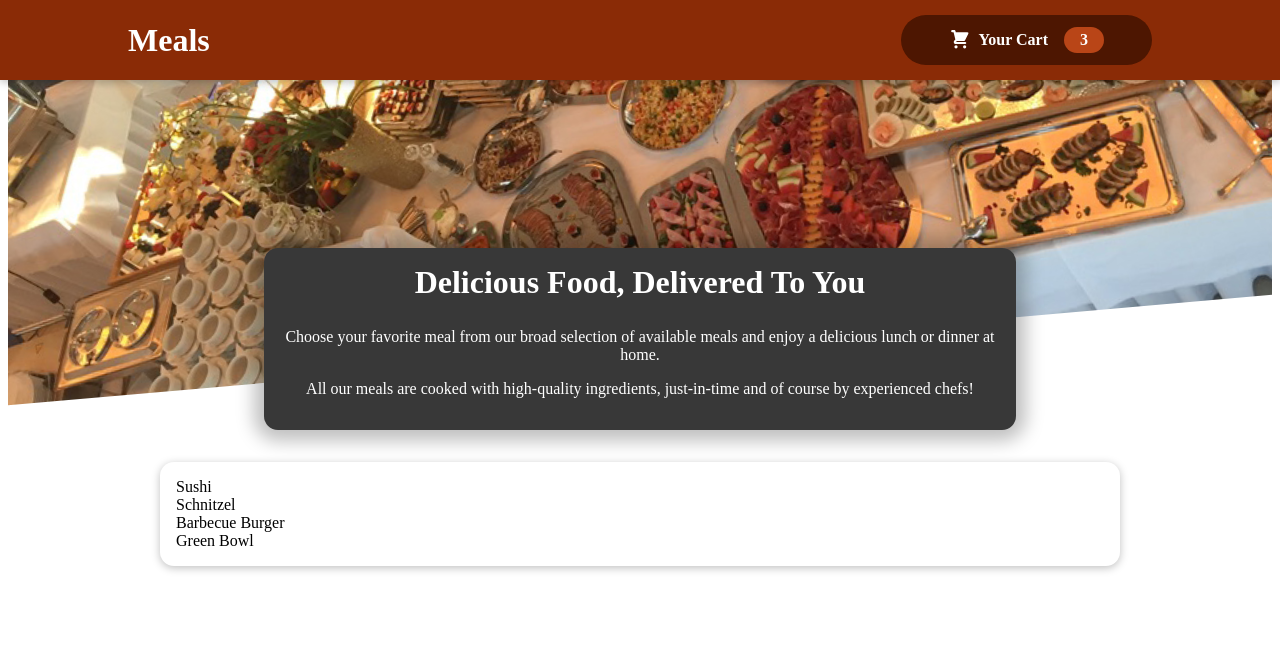
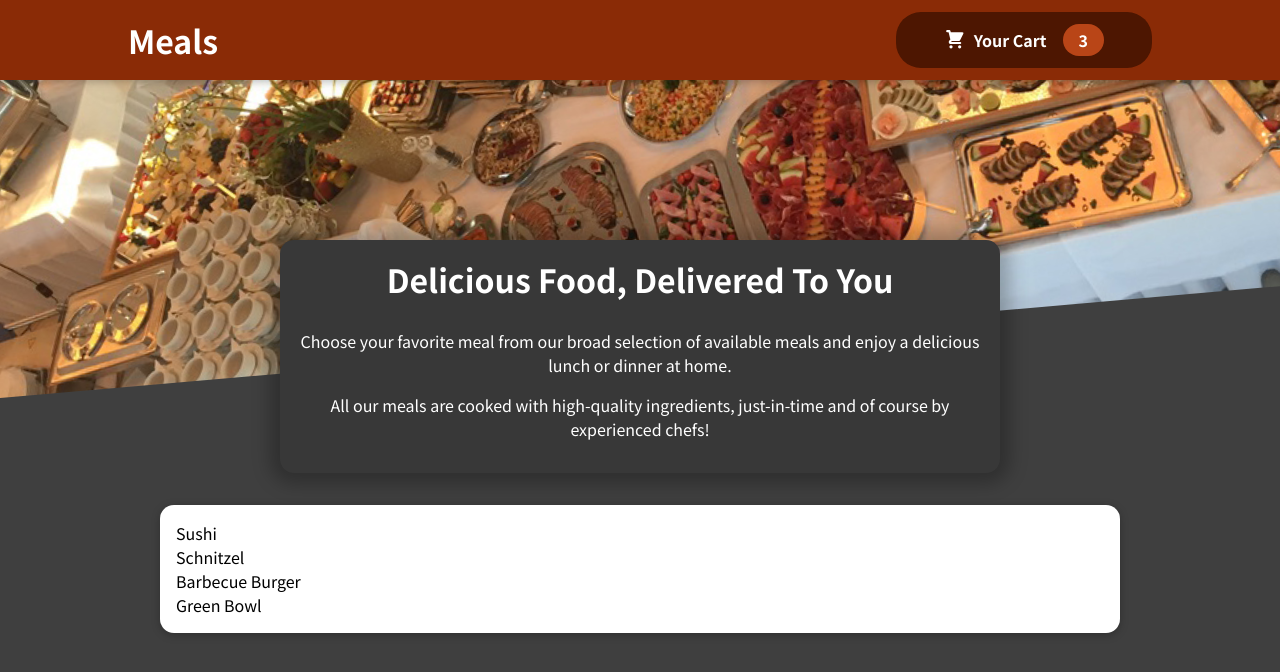
Before and after one commit to louisweiser/demo_food-app, a React (Create React App) app: page / in a window 1280 px wide. Shown: the top 672 px of the page. Built offline with nearby package versions, Linux system fonts and the light colour scheme.

Commit message:
add global styles

```diff
--- /dev/null
+++ b/src/index.css
@@ -0,0 +1,14 @@
+@import url('https://fonts.googleapis.com/css2?family=Noto+Sans+JP:wght@400;700&display=swap');
+
+* {
+  box-sizing: border-box;
+}
+
+html {
+  font-family: 'Noto Sans JP', sans-serif;
+}
+
+body {
+  margin: 0;
+  background-color: #3f3f3f;
+}
--- a/src/index.js
+++ b/src/index.js
@@ -1,6 +1,7 @@
 import React from "react";
 import ReactDOM from "react-dom/client";
 import App from "./App";
+import "./index.css";
 
 const root = ReactDOM.createRoot(document.getElementById("root"));
 root.render(
```
